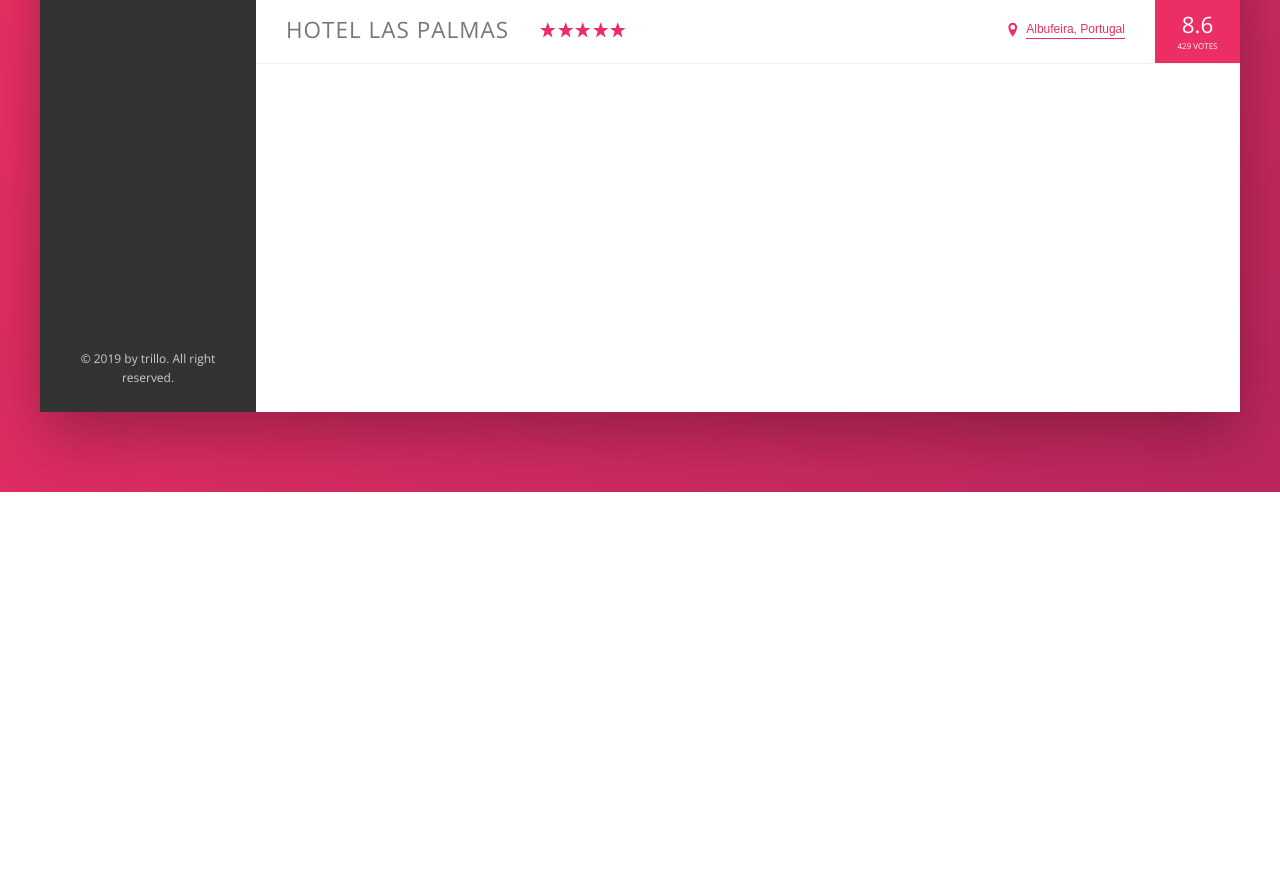
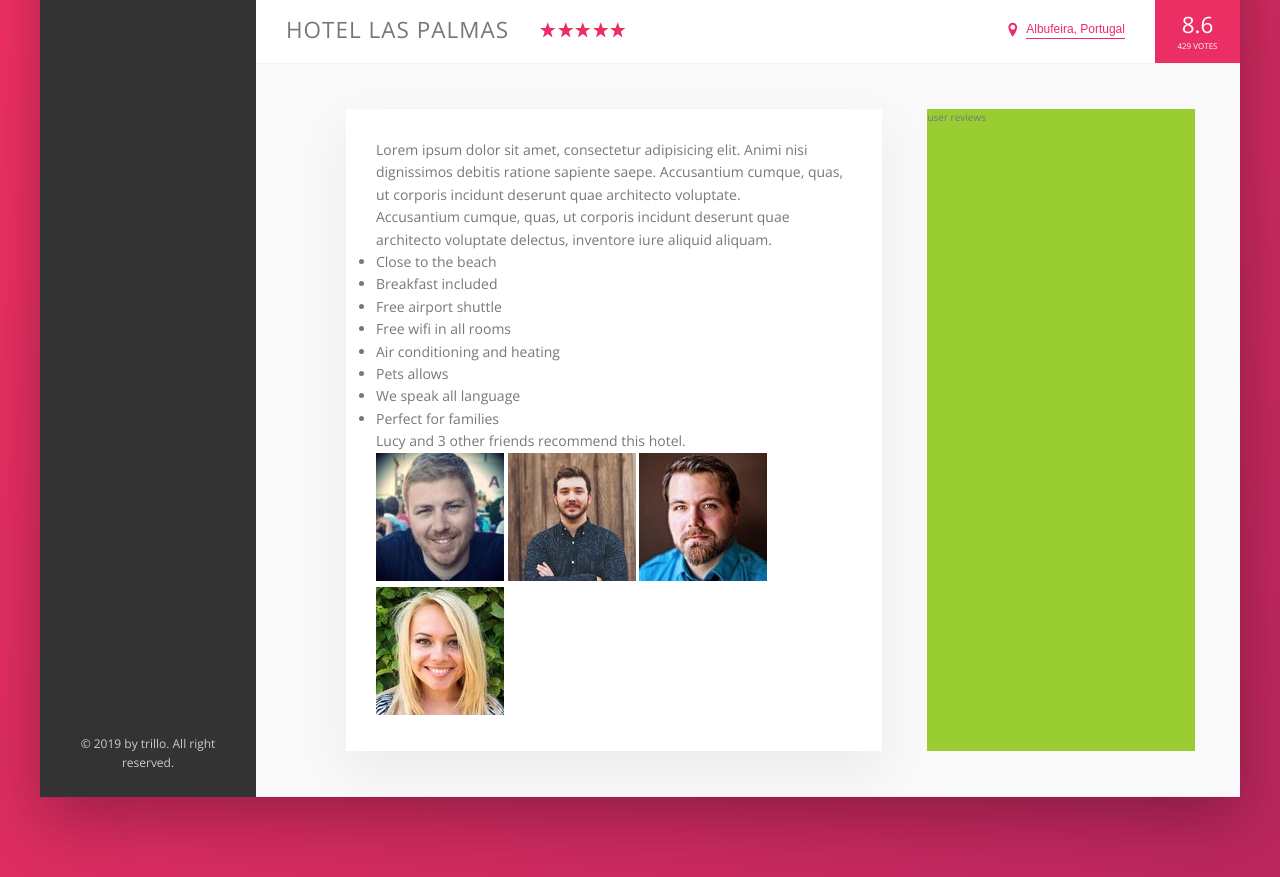
Before and after one commit to WeikunYe/Hotel-Booking-Dashboard, a website: page index.html in a window 1280 px wide. Shown: the part 538-1415 px from the top of the page. Before the commit the page ends 1030 px from the top, so only its background shows below. Drawn offline with nearby package versions, Linux system fonts and the light colour scheme.

Commit message:
Description HTML Set Uo

```diff
--- a/index.html
+++ b/index.html
@@ -127,6 +127,40 @@
                         <div class="overview__rating-count">429 votes</div>
                     </div>
                 </div>
+                <div class="detail">
+                    <div class="description">
+                       <p class="paragraph">
+                            Lorem ipsum dolor sit amet, consectetur adipisicing elit. Animi nisi dignissimos debitis ratione sapiente saepe. Accusantium cumque, quas, ut corporis incidunt deserunt quae architecto voluptate.
+                       </p>
+                       <p class="paragraph">
+                            Accusantium cumque, quas, ut corporis incidunt deserunt quae architecto voluptate delectus, inventore iure aliquid aliquam.
+                        </p>
+                        <ul class="list">
+                            <li class="list__item">Close to the beach</li>
+                            <li class="list__item">Breakfast included</li>
+                            <li class="list__item">Free airport shuttle</li>
+                            <li class="list__item">Free wifi in all rooms</li>
+                            <li class="list__item">Air conditioning and heating</li>
+                            <li class="list__item">Pets allows</li>
+                            <li class="list__item">We speak all language</li>
+                            <li class="list__item">Perfect for families</li>
+                        </ul>
+                        <div class="recommend">
+                            <p class="recommend__count">
+                                Lucy and 3 other friends recommend this hotel.
+                            </p>
+                            <div class="recommend__friends">
+                                <img src="img/user-3.jpg" alt="Friend 1" class="recommend__photo">
+                                <img src="img/user-4.jpg" alt="Friend 2" class="recommend__photo">
+                                <img src="img/user-5.jpg" alt="Friend 3" class="recommend__photo">
+                                <img src="img/user-6.jpg" alt="Friend 4" class="recommend__photo">
+                            </div>
+                        </div>
+                    </div>
+                    <div class="user-reviews">
+                        user reviews
+                    </div>
+                </div>
             </main>
         </div>
     </div>
--- a/sass/_base.scss
+++ b/sass/_base.scss
@@ -16,6 +16,8 @@ COLORS
     --color-grey-dark-2: #777;
     --color-grey-dark-3: #999;
     --shadow-dark: 0 2rem 6rem rgba(0,0,0,.3);
+    --show-light: 0 2rem 5rem rgba(0,0,0,.06);
+    --line: 1px solid var(--color-grey-light-2);
 }
 
 * {
--- a/sass/_components.scss
+++ b/sass/_components.scss
@@ -172,7 +172,7 @@
 .overview{
     display: flex;
     align-items: center;
-    border-bottom: 1px solid var(--color-grey-light-2);
+    border-bottom: var(--line);
 
     &__heading{
         font-size: 2.25rem;
--- a/sass/_layout.scss
+++ b/sass/_layout.scss
@@ -31,5 +31,25 @@ min-height: 50rem;
 .hotel-view{
     background-color: #fff;
     flex: 1;
-    height: 80rem;
 }
+
+.detail{
+    display: flex;
+    padding: 4.5rem;
+    background-color: var(--color-grey-light-1);
+    border-bottom: var(--line);
+}
+
+.description{
+    font-size: 1.4rem;
+    background-color: #fff;
+    box-shadow: var(--show-light);
+    padding: 3rem;
+    flex: 0 0 60%;
+    margin: 0 4.5rem;
+}
+
+.user-reviews{
+    background-color: yellowgreen;
+    flex: 1;
+}
```
Also changed, not shown: css/style.css.
